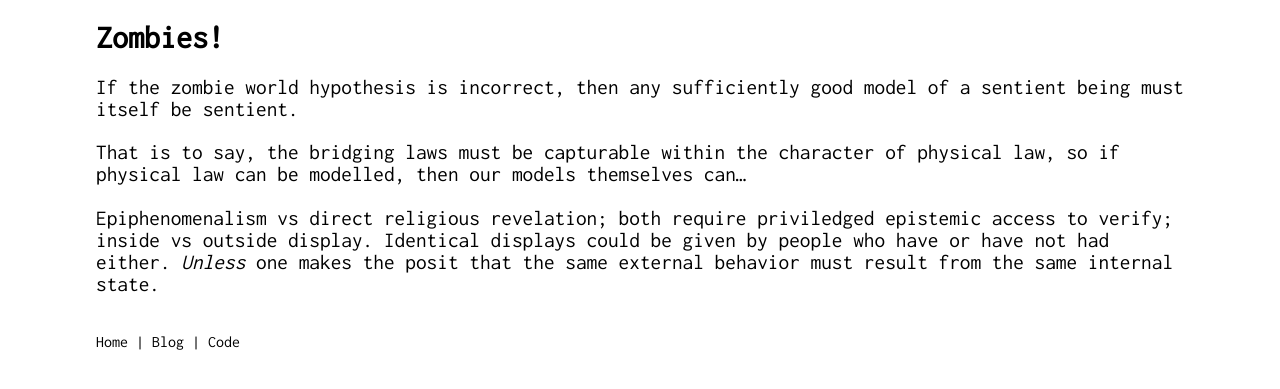
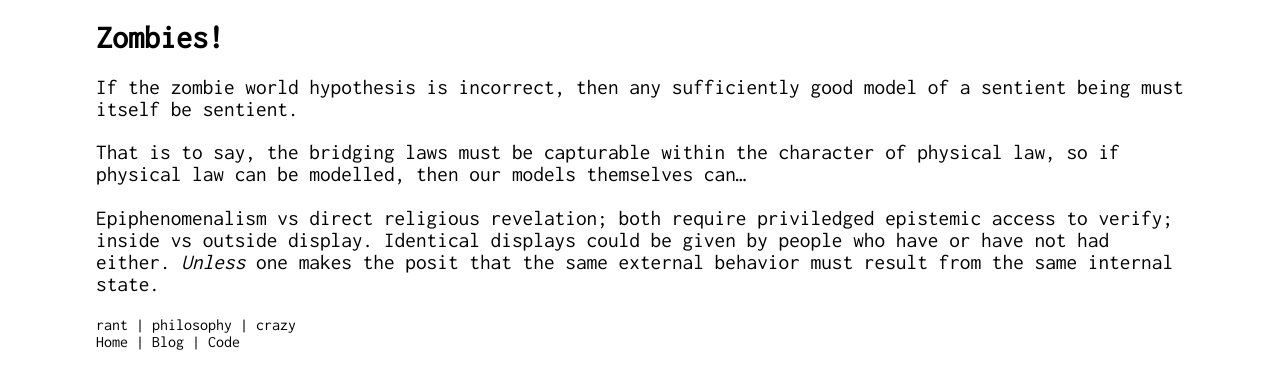
Before and after one commit to flaviusb/flaviusb.github.com, a Jekyll site: the page built from _posts/2010-09-11-zombies.md, in a window 1280 px wide. Shown: the top 389 px of the page. Built offline with Jekyll 4.4.1, drawn with Linux system fonts in a browser that asks for light colours; Markdown is read by kramdown in place of the engine named in the settings.

Commit message:
Add tags to zombies.md.

```diff
--- a/_posts/2010-09-11-zombies.md
+++ b/_posts/2010-09-11-zombies.md
@@ -1,6 +1,10 @@
 ---
 title: "Zombies!"
 layout: post
+tags:
+- rant
+- philosophy
+- crazy
 ---
 
 If the zombie world hypothesis is incorrect, then any sufficiently good model of a sentient being must itself be sentient.
```
